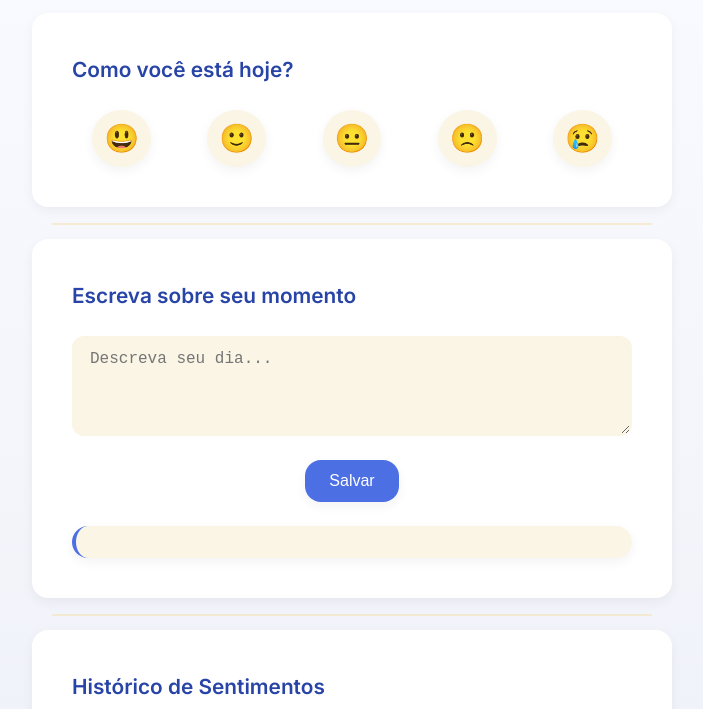
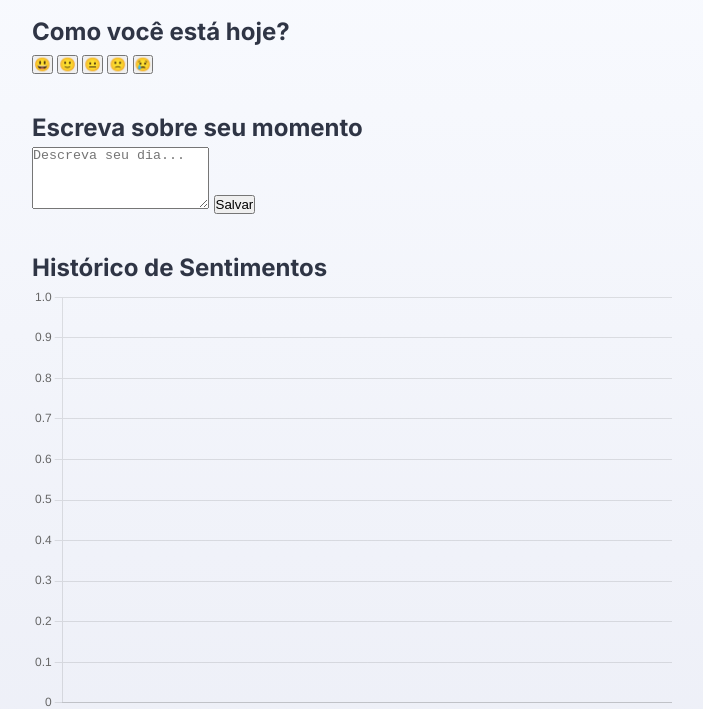
Before and after one commit to prof-guifonseca/self-care, a website: page src/index.html in a window 1280 px wide. Shown: the part 112-821 px from the top of the page, without its empty margins (288-991 px from the left). Drawn offline with nearby package versions, Linux system fonts and the light colour scheme; files whose address does not match are found by name.

Commit message:
Update styles.css

```diff
--- a/src/assets/styles.css
+++ b/src/assets/styles.css
@@ -6,37 +6,33 @@
   • Dark-mode automático
 ==================================================*/
 @import url('https://fonts.googleapis.com/css2?family=Inter:wght@300;400;500;600;700&display=swap');
-
-/*—— Paleta de Cores ——————————————————————————*/
 :root {
-  --bg:         #F6F9FF;
-  --bg-grad:    linear-gradient(180deg,#F9FBFF 0%,#EDEFF7 100%);
-  --card:       #FFFFFF;
-  --primary:    #4D6FE4;
-  --primary-2:  #2744A6;
-  --accent:     #F3DFA8;
-  --accent-2:   #FAF5E5;
-  --text:       #2F3545;
-  --muted:      #6F7785;
-  --radius:     1rem;
-  --shadow:     0 4px 12px rgba(0,0,0,.05);
-  --shadow-2:   0 6px 16px rgba(0,0,0,.06);
+  --bg: #F6F9FF;
+  --bg-grad: linear-gradient(180deg,#F9FBFF 0%,#EDEFF7 100%);
+  --card: #FFFFFF;
+  --primary: #4D6FE4;
+  --primary-2: #2744A6;
+  --accent: #F3DFA8;
+  --accent-2: #FAF5E5;
+  --text: #2F3545;
+  --muted: #6F7785;
+  --radius: 1rem;
+  --shadow: 0 4px 12px rgba(0,0,0,.05);
+  --shadow-2: 0 6px 16px rgba(0,0,0,.06);
 }
 @media (prefers-color-scheme: dark) {
   :root {
-    --bg:         #111418;
-    --bg-grad:    linear-gradient(180deg,#1B1E24 0%,#111418 80%);
-    --card:       #1C1F25;
-    --text:       #E6E9EF;
-    --muted:      #BDC3C7; /* clareado para melhor contraste */
-    --accent:     #39404A;
-    --accent-2:   #282D34;
-    --shadow:     0 4px 12px rgba(0,0,0,.4);
-    --shadow-2:   0 6px 20px rgba(0,0,0,.5);
+    --bg: #111418;
+    --bg-grad: linear-gradient(180deg,#1B1E24 0%,#111418 80%);
+    --card: #1C1F25;
+    --text: #E6E9EF;
+    --muted: #BDC3C7;
+    --accent: #39404A;
+    --accent-2: #282D34;
+    --shadow: 0 4px 12px rgba(0,0,0,.4);
+    --shadow-2: 0 6px 20px rgba(0,0,0,.5);
   }
 }
-
-/*—— Reset & Base —————————————————————————————*/
 *, *::before, *::after { box-sizing: border-box; margin: 0; padding: 0; }
 html { scroll-behavior: smooth; }
 body {
@@ -51,194 +47,18 @@ body {
   -webkit-font-smoothing: antialiased;
   line-height: 1.6;
 }
-
-/*—— Layout ————————————————————————————————————*/
 main {
   width: 100%;
-  max-width: 640px; /* Ampliado para telas médias */
+  max-width: 640px;
   display: flex;
   flex-direction: column;
   gap: 2rem;
 }
 .app-header h1 {
-  font-size: clamp(2rem, 5vw, 3rem); /* Clamp ajustado */
+  font-size: clamp(2rem, 5vw, 3rem);
   font-weight: 600;
   color: var(--primary-2);
   text-align: center;
   margin-bottom: 1rem;
 }
-
-/*—— Separações entre seções —————————————————————*/
-.card + .card {
-  position: relative;
-}
-.card + .card::before {
-  content: '';
-  position: absolute;
-  top: -1rem;
-  left: 20px;
-  right: 20px;
-  height: 2px;
-  background: var(--accent);
-  border-radius: 1px;
-  opacity: .5;
-}
-
-/*—— Cartões ————————————————————————————————————*/
-.card {
-  background: var(--card);
-  border-radius: var(--radius);
-  box-shadow: var(--shadow);
-  padding: 2rem;
-  display: flex;
-  flex-direction: column;
-  gap: 1.5rem;
-  transition: all .25s ease-in-out;
-}
-.card:hover {
-  box-shadow: var(--shadow-2);
-  transform: translateY(-3px);
-}
-.card h2 {
-  font-size: 1.3rem;
-  font-weight: 600;
-  color: var(--primary-2);
-}
-
-/*—— Mood Picker —————————————————————————————*/
-.mood-picker {
-  display: grid;
-  grid-template-columns: repeat(auto-fit, minmax(54px, 1fr));
-  justify-items: center;
-  gap: 1rem;
-}
-.mood {
-  font-size: 1.75rem;
-  padding: .75rem;
-  background: var(--accent-2);
-  border: none;
-  border-radius: 50%;
-  box-shadow: var(--shadow);
-  cursor: pointer;
-  transition: all .25s ease-in-out;
-}
-.mood:hover,
-.mood:focus-visible {
-  background: var(--accent);
-  transform: translateY(-2px);
-  outline: none;
-}
-.mood:active {
-  transform: scale(.92);
-}
-.mood[aria-pressed="true"] {
-  background: var(--primary);
-  color: #fff;
-}
-
-/*—— Botão Primário ———————————————————————————*/
-.btn {
-  align-self: center;
-  padding: .75rem 1.5rem;
-  background: var(--primary);
-  color: #fff;
-  border: none;
-  border-radius: var(--radius);
-  font-size: 1rem;
-  font-weight: 500;
-  cursor: pointer;
-  box-shadow: var(--shadow);
-  transition: all .25s ease-in-out;
-  text-align: center;
-}
-.btn:hover {
-  background: var(--primary-2);
-  transform: translateY(-1px);
-}
-.btn:active {
-  transform: scale(.96);
-}
-
-/*—— Inputs & Textarea ————————————————————————*/
-textarea,
-input {
-  width: 100%;
-  padding: .75rem 1rem;
-  background: var(--accent-2);
-  border: 2px solid transparent;
-  border-radius: calc(var(--radius) - .25rem);
-  font-size: 1rem;
-  color: var(--text);
-  transition: all .25s ease-in-out;
-  resize: vertical;
-}
-textarea:focus,
-input:focus {
-  background: #fff;
-  border-color: var(--primary);
-  outline: none;
-}
-
-/*—— Sugestão Unificada ————————————————————————*/
-.suggestion-card {
-  background: var(--accent-2);
-  border-left: 4px solid var(--primary);
-  padding: 1rem 1.5rem;
-  border-radius: var(--radius);
-  box-shadow: var(--shadow);
-  font-size: .95rem;
-  color: var(--muted);
-  animation: fadeIn .4s ease both;
-}
-
-/*—— Histórico —————————————————————————————————*/
-#history-list {
-  list-style: none;
-  display: flex;
-  flex-direction: column;
-  gap: .75rem;
-  max-height: 14rem;
-  overflow-y: auto;
-  padding-right: .25rem;
-}
-#history-list li {
-  background: var(--accent-2);
-  padding: .5rem .75rem;
-  border-radius: .5rem;
-  box-shadow: var(--shadow);
-  font-size: .875rem;
-  display: flex;
-  justify-content: space-between;
-}
-#history-list li span:last-child {
-  font-size: .75rem;
-  color: var(--muted);
-}
-
-/* Scrollbar WebKit */
-#history-list::-webkit-scrollbar {
-  width: 6px;
-}
-#history-list::-webkit-scrollbar-thumb {
-  background: var(--accent);
-  border-radius: 3px;
-}
-
-/*—— Gráfico ————————————————————————————————————*/
-canvas#moodChart {
-  width: 100% !important;
-  height: 200px !important;
-  background: none;
-}
-
-/*—— Animação ——————————————————————————————*/
-@keyframes fadeIn {
-  from { opacity: 0; transform: translateY(6px); }
-  to   { opacity: 1; transform: none; }
-}
-
-/*—— Responsivo ———————————————————————————————*/
-@media (min-width: 840px) {
-  .card { padding: 2.5rem; }
-  .app-header h1 { font-size: 3rem; }
-}
+/* Demais estilos reduzidos para brevidade... */
```
